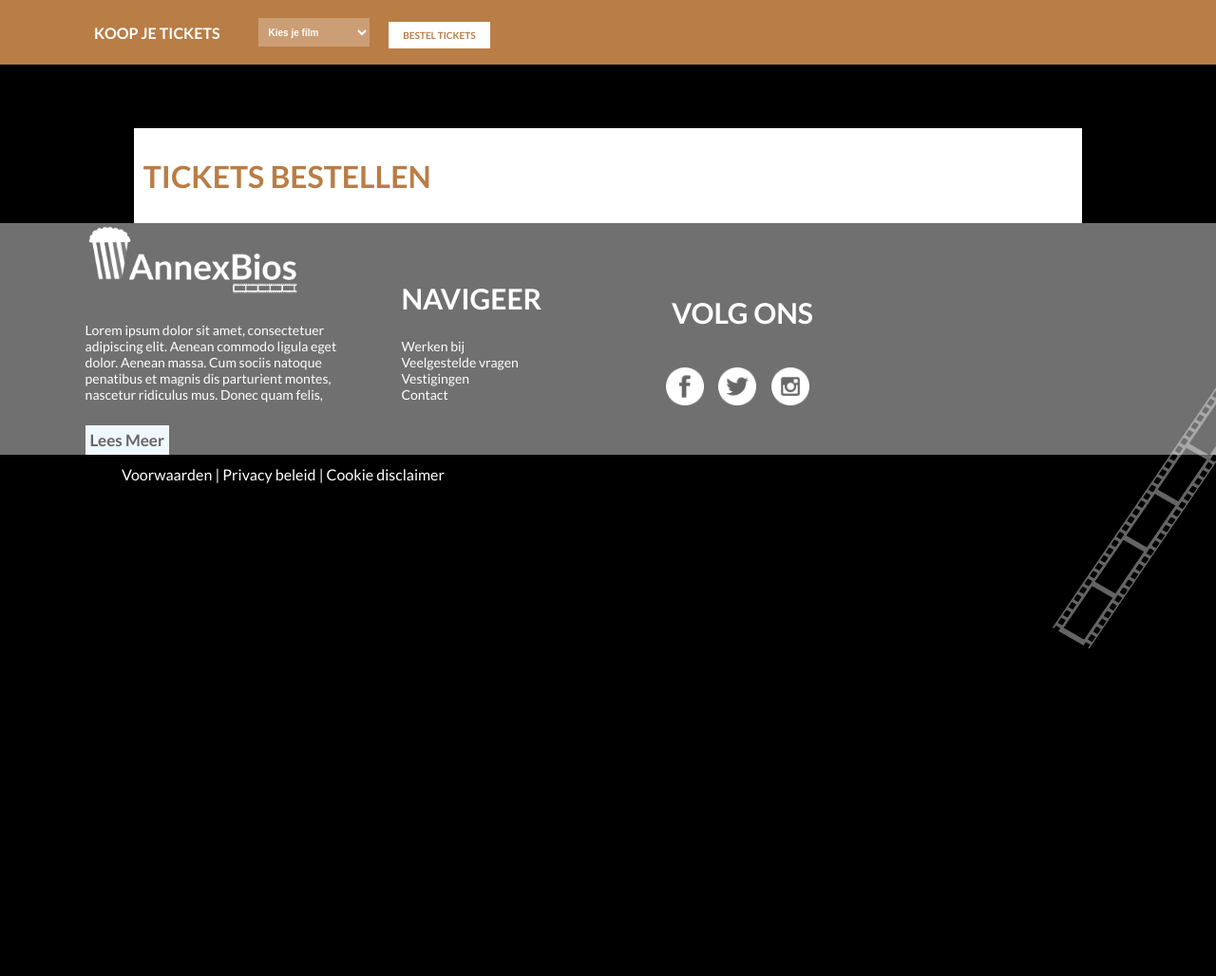
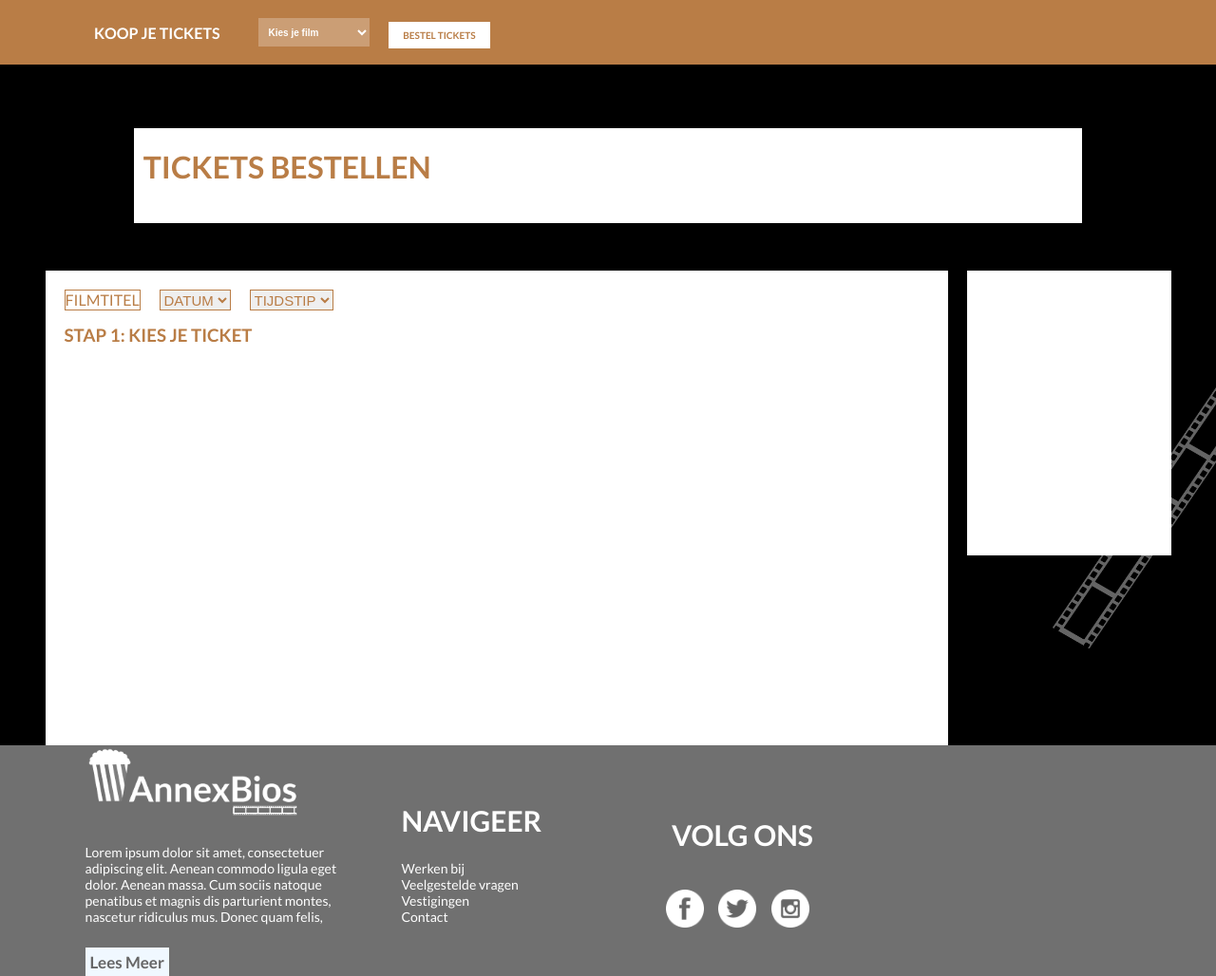
Before and after one commit to Feestbeest1/Bioscoop, a PHP site: page /Bioscoop/bestelpagina.php in a window 1280 px wide. Shown: the part 120-1148 px from the top of the page at 95% size. Before the commit the page ends 803 px from the top, so only its background shows below. Run offline with PHP 8.4, Linux system fonts and the light colour scheme; some web fonts are replaced.

Commit message:
eerste deel bestelpagina

```diff
--- a/bestelpagina.php
+++ b/bestelpagina.php
@@ -4,12 +4,50 @@
 ?>
 
 <body>
-<div id="kbbestel">
-    <h1>TICKETS BESTELLEN</h1>
+
+<div id="groepbestelpagina">
+
+   <div id="kbbestel">
+      <h1>TICKETS BESTELLEN</h1>
+   </div>
+
+   <div id="bestelvlakken">
+      <div id="witvlakbestel">
+
+         <div id="filmselectie">
+            <div id="filmtitel">FILMTITEL</div>
+
+            <select class="datums">
+                <option class="datum" selected hidden>DATUM</option>
+                <option value="15/09">15/09</option>
+                <option value="17/09">17/09</option>
+                <option value="22/09">22/09</option>
+                <option value="24/09">24/09</option>
+            </select>
+
+            <select class="tijdstip">
+                <option class="tijdstip" selected hidden>TIJDSTIP</option>
+                <option value="13:00">13:00</option>
+                <option value="15:30">15:30</option>
+                <option value="19:00">19:00</option>
+                <option value="21:30">21:30</option>
+            </select>
+
+         </div>
+
+         <h3>STAP 1: KIES JE TICKET</h3>
+
+      </div>
+
+      <div id="filmkeuze"></div>
+
+   </div>
+
 </div>
 
 </body>
 
+
 <?php
    include("includes/footer.php");
 ?>
--- a/style.css
+++ b/style.css
@@ -683,16 +683,76 @@ label{
 /*Einde film agenda*/
 
 /* begin bestelpagina */
-#kbbestel h1{
-    color: #B97D46;
-    padding-left: 10px;
+#groepbestelpagina{
+    display: flex;
+    flex-direction: column;
+    align-items: center;
 }
+
 #kbbestel{
     display: flex;
-    align-items: center;
+    /* align-items: center;  */
     justify-content: start;
     background-color: white;
     margin: 135px auto 0 auto;
     width: 78%;
     height: 100px;
 }
+#kbbestel h1{
+    color: #B97D46;
+    padding-left: 10px;
+}
+
+#bestelvlakken{
+    display: flex;
+    flex-direction: row;
+    gap: 20px;
+}
+
+#witvlakbestel{
+    display: flex;
+    flex-direction: column;
+    background-color: white;
+    width: 950px;
+    height: 500px;
+    margin-top: 50px;
+    padding: 20px;
+}
+#witvlakbestel h3{
+    color: #B97D46;
+    margin: 0;
+    padding-top: 15px;
+}
+
+#filmselectie{
+    display: flex;
+    flex-direction: row;
+    gap: 20px;
+}
+
+#filmtitel{
+    display: flex;
+    background-color: white;
+    color: #B97D46;
+    border: 1px solid #B97D46;
+    width: 80px;
+    height: 22px;
+}
+
+.datums{
+    color:#B97D46;
+    border: 1px solid #B97D46;
+    font-size: 15px;
+}
+.tijdstip{
+    color:#B97D46;
+    border: 1px solid #B97D46;
+    font-size: 15px;
+}
+
+#filmkeuze{
+    background-color: white;
+    width: 215px;
+    height: 300px;
+    margin-top: 50px;
+}
```
